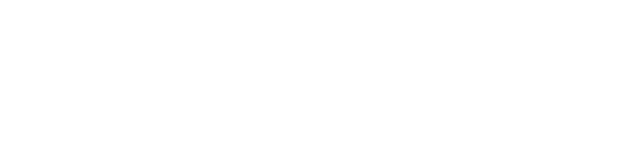
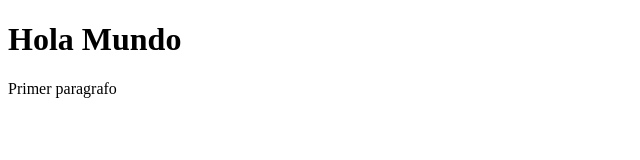
Before and after one commit to irvingricardotenorio94/hello-world1, a plain HTML site: page index.html in a window 1280 px wide. Shown: the whole page, without its empty margins (0-640 px from the left). Drawn offline with Linux system fonts and the light colour scheme.

Commit message:
Titulo y paragrafos agregados

```diff
--- a/index.html
+++ b/index.html
@@ -9,6 +9,8 @@
 </head>
 
 <body>
+    <h1>Hola Mundo</h1>
+    <p>Primer paragrafo</p>
 
 </body>
 
```
